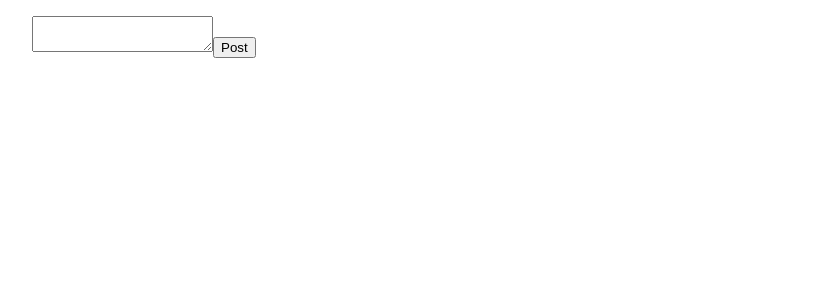
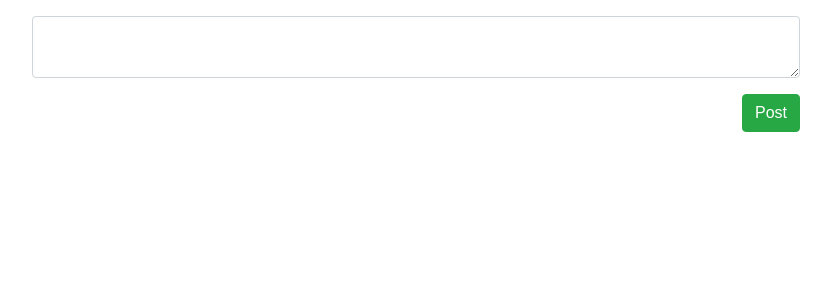
Before and after one commit to Cook1619/Chirper2, a React (Create React App) app: page / in a window 1280 px wide. Shown: the top 300 px of the page, without its empty margins (224-1055 px from the left). Built offline with nearby package versions, Linux system fonts and the light colour scheme.

Commit message:
Modularized my components

```diff
--- a/public/index.html
+++ b/public/index.html
@@ -10,6 +10,8 @@
     -->
     <link rel="manifest" href="%PUBLIC_URL%/manifest.json">
     <link rel="shortcut icon" href="%PUBLIC_URL%/favicon.ico">
+    <link rel="stylesheet" href="https://stackpath.bootstrapcdn.com/bootstrap/4.1.1/css/bootstrap.min.css" integrity="sha384-WskhaSGFgHYWDcbwN70/dfYBj47jz9qbsMId/iRN3ewGhXQFZCSftd1LZCfmhktB"
+      crossorigin="anonymous">
     <!--
       Notice the use of %PUBLIC_URL% in the tags above.
       It will be replaced with the URL of the `public` folder during the build.
--- a/src/App.css
+++ b/src/App.css
@@ -1,6 +1,14 @@
 .post-editor {
   margin: 1em 20%;
+}
 
+.post-editor-button{
+  float: right;
+  margin-top: 1em;
+}
+
+.post-body {
+  margin: 1em 20%;
 }
 
 @media(max-width: 900px){
--- a/src/App.js
+++ b/src/App.js
@@ -1,16 +1,35 @@
 import React, { Component } from 'react';
+import Post from './Post/component/Post';
+import PostEditor from './PostEditor/component/PostEditor'
 import './App.css';
 
 class App extends Component {
+  constructor(props){
+    super(props);
+
+
+    this.state = {
+      posts: [],
+
+    }
+  }
+  addPost = (newPostBody) => {
+    const newState = Object.assign({}, this.state);
+    newState.posts.push(newPostBody);
+    this.setState(newState);
+  }
+
   render() {
     return (
       <div>
-        <div className="panel panel-default post-editor">
-          <div className="panel-body">
-            <textarea className="form-control"/>
-            <button className="btn btn-success">Post</button>
-        </div>
-        </div>
+      {
+        this.state.posts.map((postBody, index) =>{
+        return (
+          <Post key={index} postBody={postBody}/>
+        )
+      })}
+
+        <PostEditor addPost={this.addPost} />
       </div>
     );
   }
--- /dev/null
+++ b/src/PostEditor/component/PostEditor.jsx
@@ -0,0 +1,34 @@
+import React, {Component} from 'react';
+
+class PostEditor extends Component {
+    constructor(props){
+        super(props);
+
+        this.state ={
+            newPostBody: ''
+        }
+    }
+    handlePostEditorInputChange = e => {
+        this.setState({
+            newPostBody: e.target.value
+        });
+    }
+
+    createPost = () => {
+        this.props.addPost(this.state.newPostBody);
+        this.setState({
+            newPostBody: '',
+        });
+    }
+    render() {
+        return (
+            <div className="panel panel-default post-editor">
+                <div className="panel-body">
+                    <textarea className="form-control post-editor-input" value={this.state.newPostBody} onChange={this.handlePostEditorInputChange} />
+                    <button className="btn btn-success post-editor-button" onClick={this.createPost}>Post</button>
+                </div>
+            </div>
+        )
+    }
+}
+export default PostEditor;
```
Also changed, not shown: src/logo.svg (deleted).
